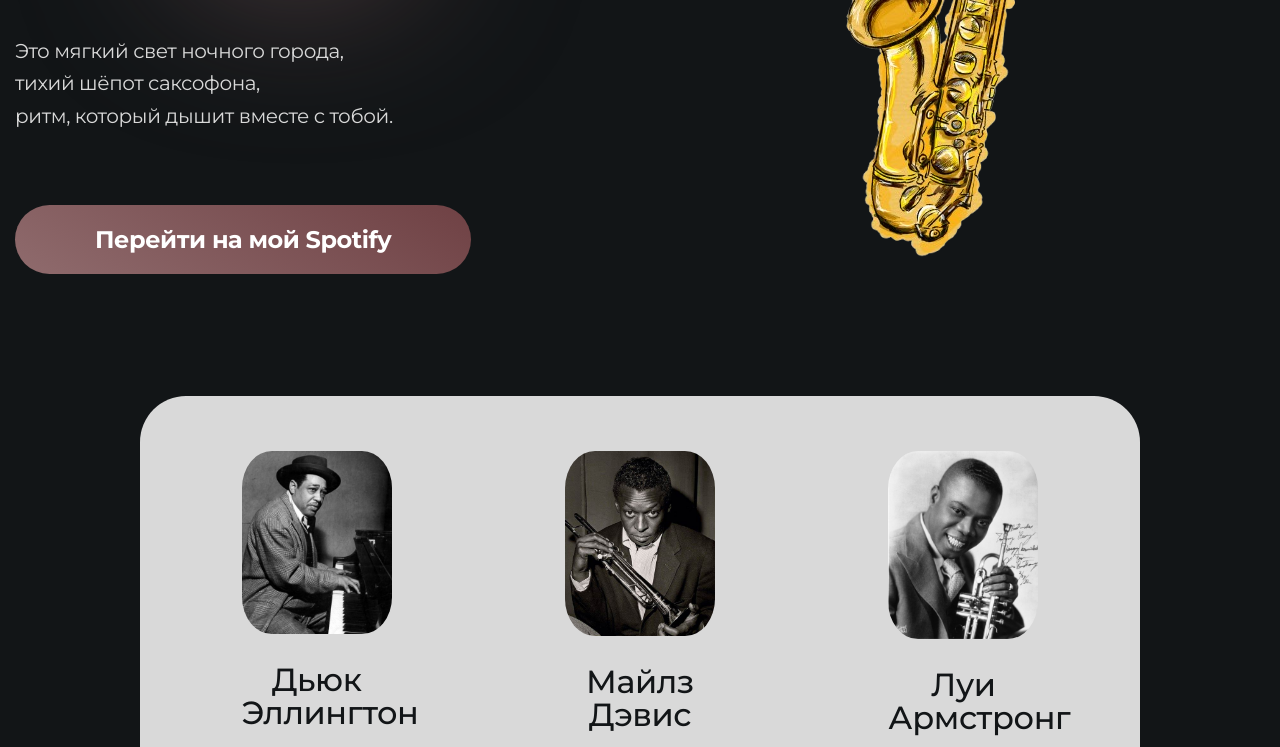
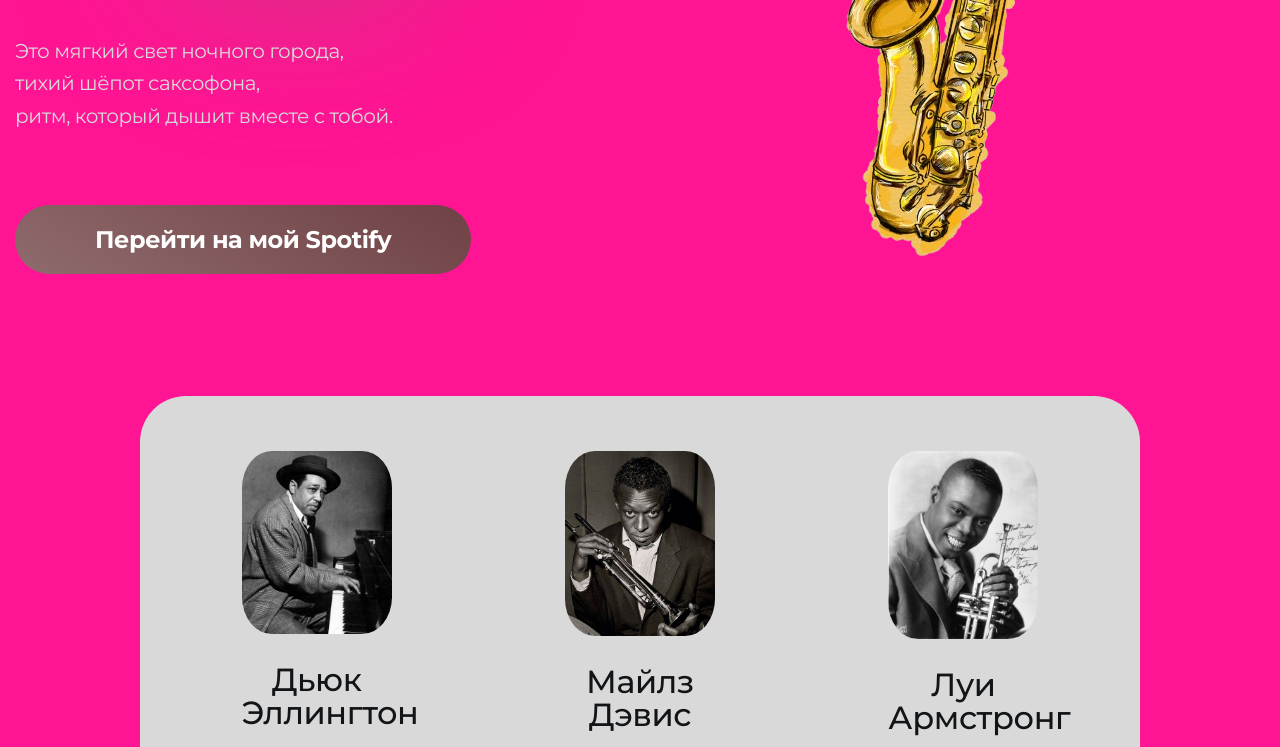
Before and after one commit to SharaDime1/JAZZ, a plain HTML site: page index.html in a window 1280 px wide. Shown: the part 389-1136 px from the top of the page. Drawn offline with Linux system fonts and the light colour scheme.

Commit message:
розовый фон

```diff
--- a/style/index.css
+++ b/style/index.css
@@ -4,6 +4,7 @@
   color-scheme: dark;
   --font-family: "Montserrat", sans-serif;
   --color-bg: #121517;
+  --color-page-bg: #ff1493;
   --color-ink: #000000;
   --color-text: #D9D9D9;
   --color-white: #fff;
@@ -136,7 +137,7 @@ body {
   line-height: var(--line-height-163pct);
   letter-spacing: calc(-1 * var(--tracking-0-02em));
   color: var(--color-ink);
-  background-color: var(--color-bg);
+  background-color: var(--color-page-bg);
 }
 
 html {
```
